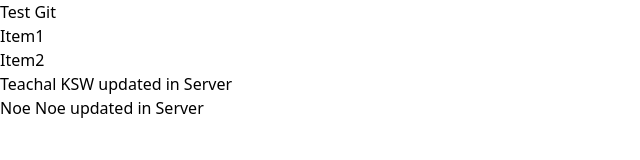
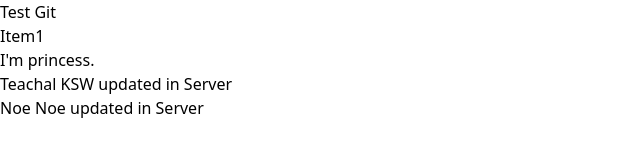
Before and after one commit to MyatNoeNwe19/tailwind-test1, a website: page src/index.html in a window 1280 px wide. Shown: the full height of the page, 0-640 px from the left. Drawn offline with Linux system fonts and the light colour scheme.

Commit message:
princess

```diff
--- a/src/index.html
+++ b/src/index.html
@@ -14,7 +14,7 @@
                 Item1
             </div>
             <div class="item2 bg-yellow-500">
-                Item2
+                I'm princess.
             </div>
             <div class="item3 bg-purple-700">
                 Teachal KSW updated in Server
```
